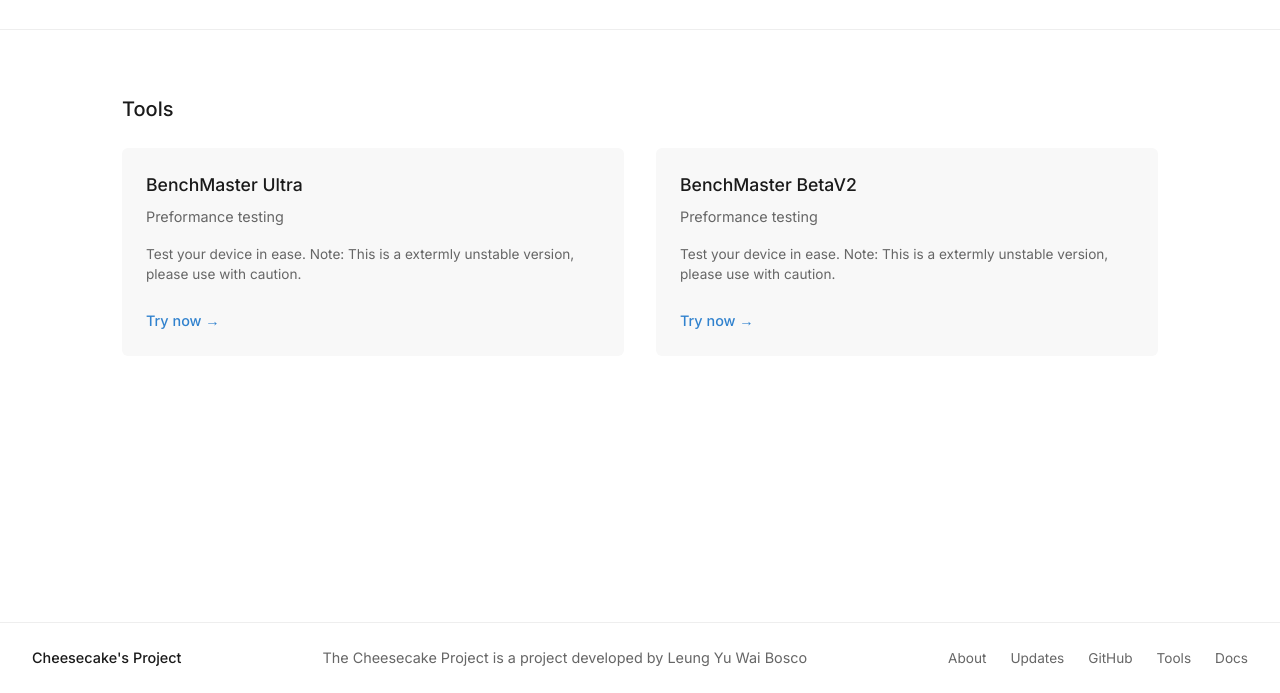
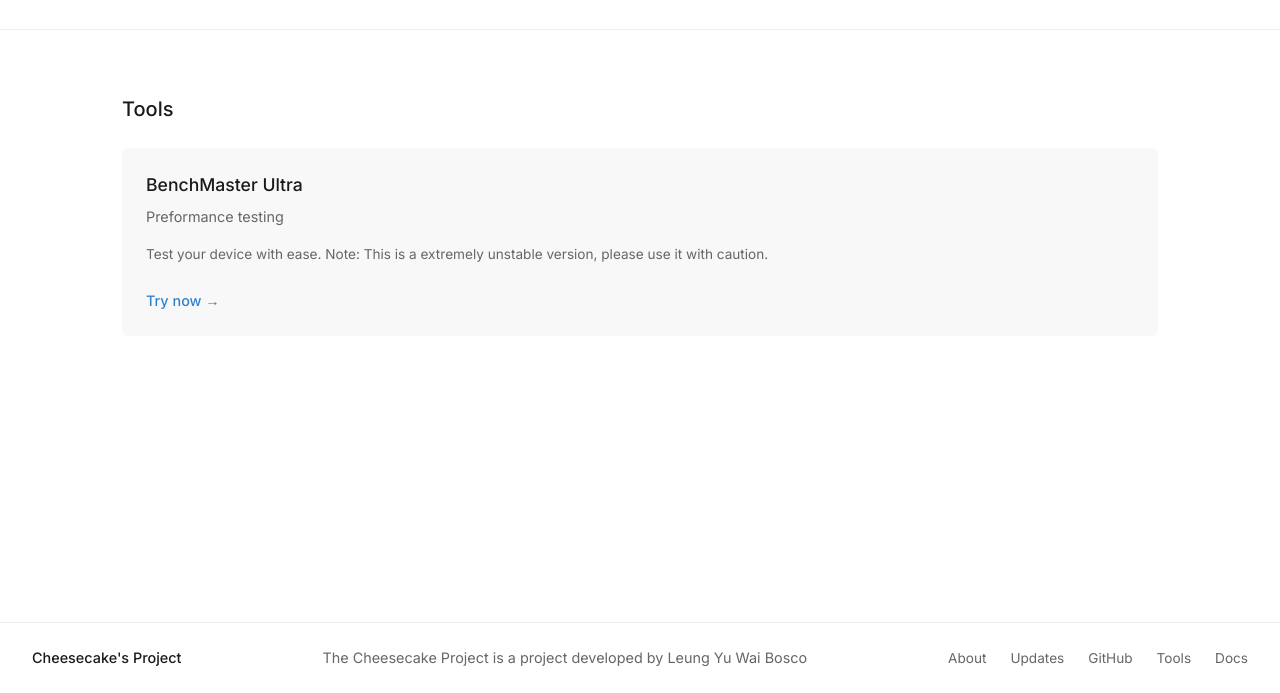
Before and after one commit to cheesecakeproject/cheesecakeproject.github.io, a plain HTML site: page beta.html in a window 1280 px wide. Shown: the part 107-800 px from the top of the page. Drawn offline with Linux system fonts and the light colour scheme.

Commit message:
Update beta.html

```diff
--- a/beta.html
+++ b/beta.html
@@ -226,24 +226,14 @@
                     <h3 class="product-title">BenchMaster Ultra</h3>
                     <p class="product-subtitle">Preformance testing</p>
                     <p class="product-description">
-                    Test your device in ease.
-                    Note: This is a extermly unstable version, please use with caution.
+                    Test your device with ease.
+                    Note: This is a extremely unstable version, please use it with caution.
                     </p>
                     <a href="https://benchmaster.vercel.app/betav1.html" class="product-cta">
                     Try now →
                     </a>
                 </article>
-                <article class="product-card">
-                    <h3 class="product-title">BenchMaster BetaV2</h3>
-                    <p class="product-subtitle">Preformance testing</p>
-                    <p class="product-description">
-                    Test your device in ease.
-                    Note: This is a extermly unstable version, please use with caution.
-                    </p>
-                    <a href="https://benchmaster.vercel.app/betav2.html" class="product-cta">
-                    Try now →
-                    </a>
-                </article>
+
             </div>
     </main>
 
@@ -259,5 +249,17 @@
         </nav>
     </footer>
 </body>
-
+<script>
+                    <article class="product-card">
+                    <h3 class="product-title">BenchMaster BetaV2</h3>
+                    <p class="product-subtitle">Preformance testing</p>
+                    <p class="product-description">
+                    Test your device with ease.
+                    Note: This is a extremely unstable version, please use it with caution.
+                    </p>
+                    <a href="https://benchmaster.vercel.app/betav2.html" class="product-cta">
+                    Try now →
+                    </a>
+                </article>
+</script>
 </html>
```
